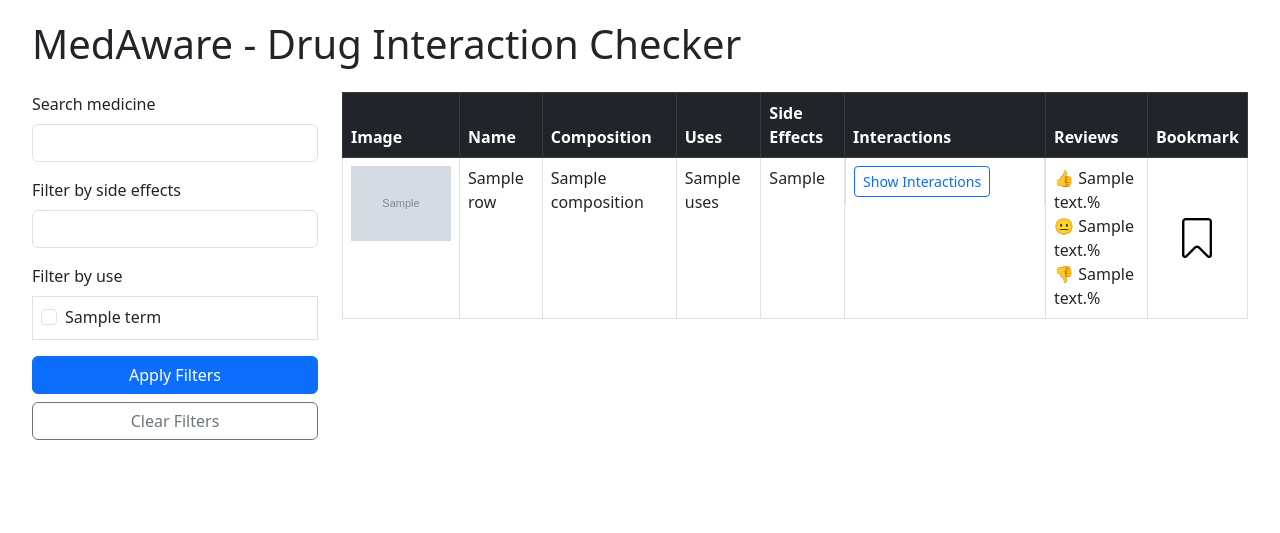
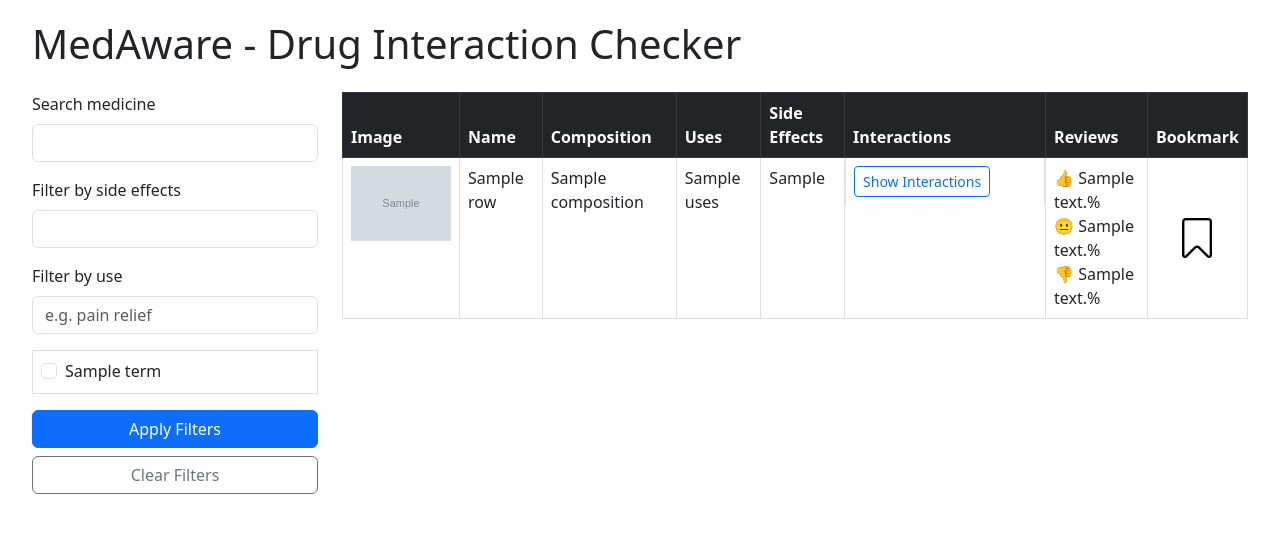
Before and after one commit to vickyplonk/medaware, a Flask app: template templates/index.html in a window 1280 px wide. Shown: the top 533 px of the page. Run offline with Flask 3, Linux system fonts and the light colour scheme; the template is opened without the code that fills it: most values are stand-ins (such as "Sample title", 1, 10 or a date in 2020); grey boxes marked "Sample" are stand-in pictures; parts of the project's set-up code (start-up, migrations or seed data) failed here and were passed over.

Commit message:
Added filter by use - text input

```diff
--- a/app.py
+++ b/app.py
@@ -16,7 +16,6 @@
 brand_names = sorted(med_df['Medicine Name'].dropna().unique())
 composition_names = sorted(med_df['Composition'].dropna().unique())
 autocomplete_list = sorted(set(brand_names + composition_names))
-print(autocomplete_list)
 # Build interaction lookup dictionary
 interaction_lookup = {}
 for _, row in interactions_df.iterrows():
--- a/templates/index.html
+++ b/templates/index.html
@@ -39,6 +39,11 @@
                     </div>
                     <div class="mb-3">
                         <label class="form-label">Filter by use</label>
+                        <div class="mb-3">
+                            <input type="text" class="form-control" id="use-input" name="use" placeholder="e.g. pain relief"
+                                   value="{{ request.args.get('use', '') }}">
+                          </div>
+
                         <div class="border p-2" style="max-height: 300px; overflow-y: auto;">
                             {% for term in uses_terms %}
                                 <div class="form-check">
```
